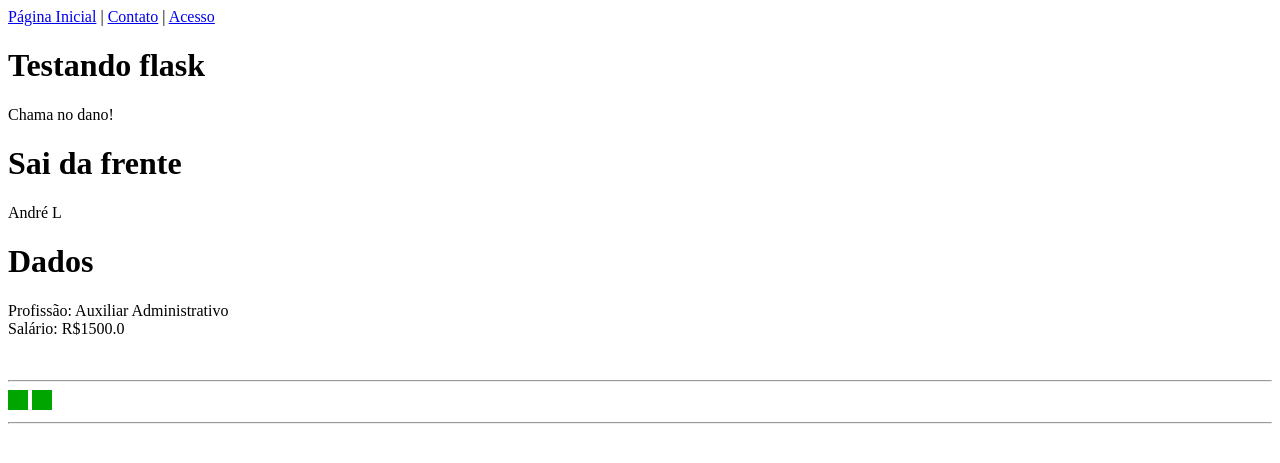
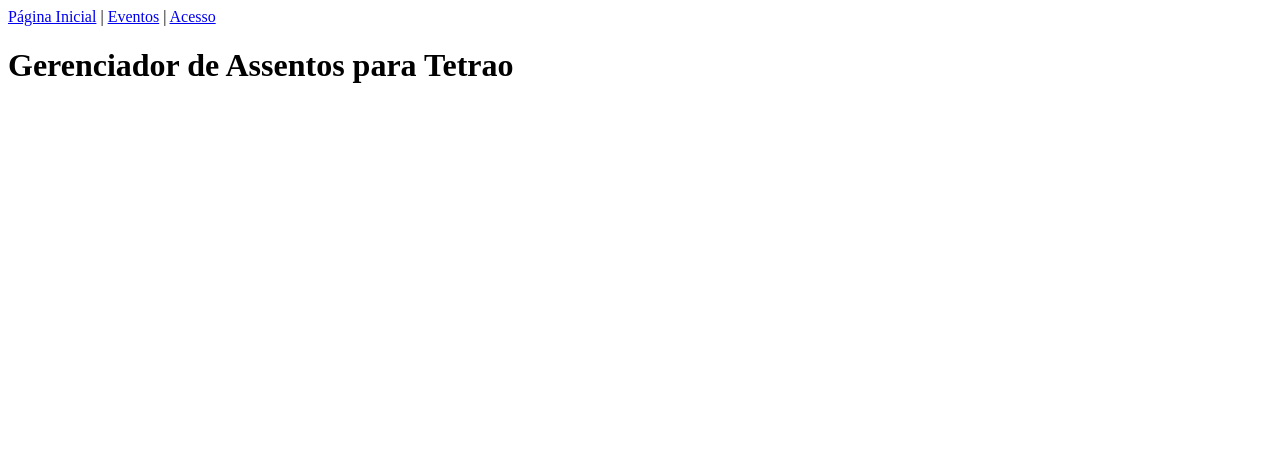
Before and after one commit to kizumba/TCC400, a Flask app: page / in a window 1280 px wide. Shown: the top 463 px of the page. Run offline with Flask 3, Linux system fonts and the light colour scheme.

Commit message:
Protótipo de gerenaciar evento e assentos

```diff
--- a/app/routes.py
+++ b/app/routes.py
@@ -11,6 +11,14 @@ def index():
     nome = "André L"
     dados = {"profissao":"Auxiliar Administrativo","salario":1500.00}
     return render_template('index.html', nome=nome, dados=dados)
+
+@app.route('/evento')
+def evento():
+    return render_template('evento.html')
+
+@app.route('/assentos')
+def assentos():
+    return render_template('assentos.html')
 
 @app.route('/contato', defaults={"nome":"usuário"})
 @app.route('/contato/<nome>')
--- a/app/templates/base.html
+++ b/app/templates/base.html
@@ -3,13 +3,13 @@
 <head>
     <meta charset="UTF-8">
     <meta name="viewport" content="width=device-width, initial-scale=1.0">
-    <title>Gerenciados de Assentos para Teatro</title>
+    <title>Gerenciados de Assentos</title>
     <link rel="stylesheet" href="{{ url_for('static', filename='css/estilo.css') }}">
 </head>
 <body>
     <nav>
         <a href="/index">Página Inicial</a> |
-        <a href="/contato">Contato</a> |
+        <a href="/evento">Eventos</a> |
         <a href="/login">Acesso</a>
     </nav>
 
--- a/app/templates/index.html
+++ b/app/templates/index.html
@@ -1,19 +1,8 @@
 {% extends 'base.html' %}
 
 {% block conteudo %}
-<h1>Testando flask</h1>
-<p>Chama no dano!</p>
-<h1>Sai da frente</h1>
-<p>{{nome}}</p>
-<h1>Dados</h1>
-    <p>
-        Profissão: {{dados.profissao}}<br>
-        Salário: R${{dados.salario}}<br>
-    </p>
-</br>
-<hr>
-<img class="imgquadrada" src="{{ url_for('static', filename='imagens/verde.png')}}">
-<img class="imgquadrada" src="{{ url_for('static', filename='imagens/verde.png')}}">
-<hr>
+<h1>Gerenciador de Assentos para Tetrao</h1>
+
+
 
 {% endblock %}
```
Also changed, not shown: app/templates/assentos.html (added, +13 -0 lines), app/templates/evento.html (added, +27 -0 lines).
